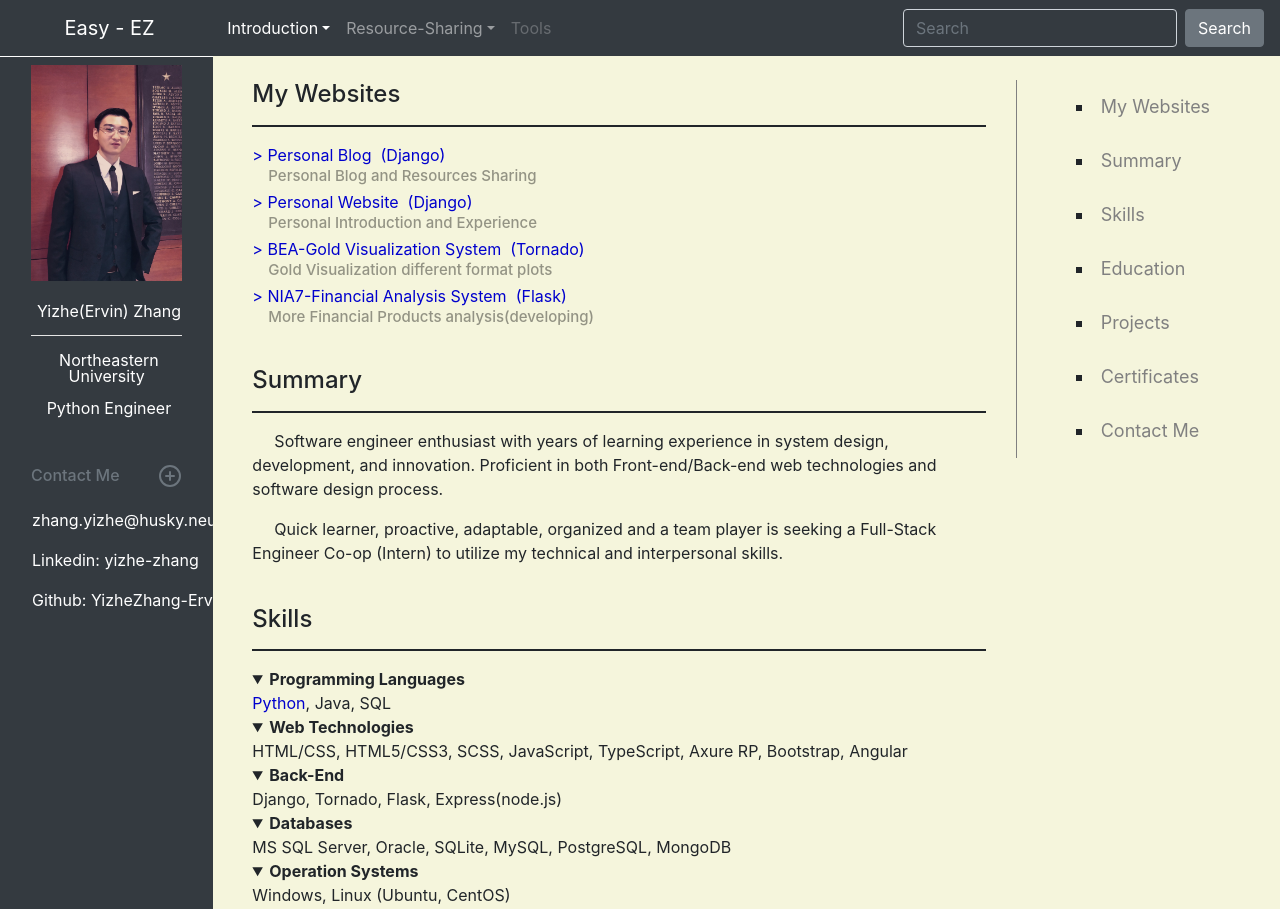
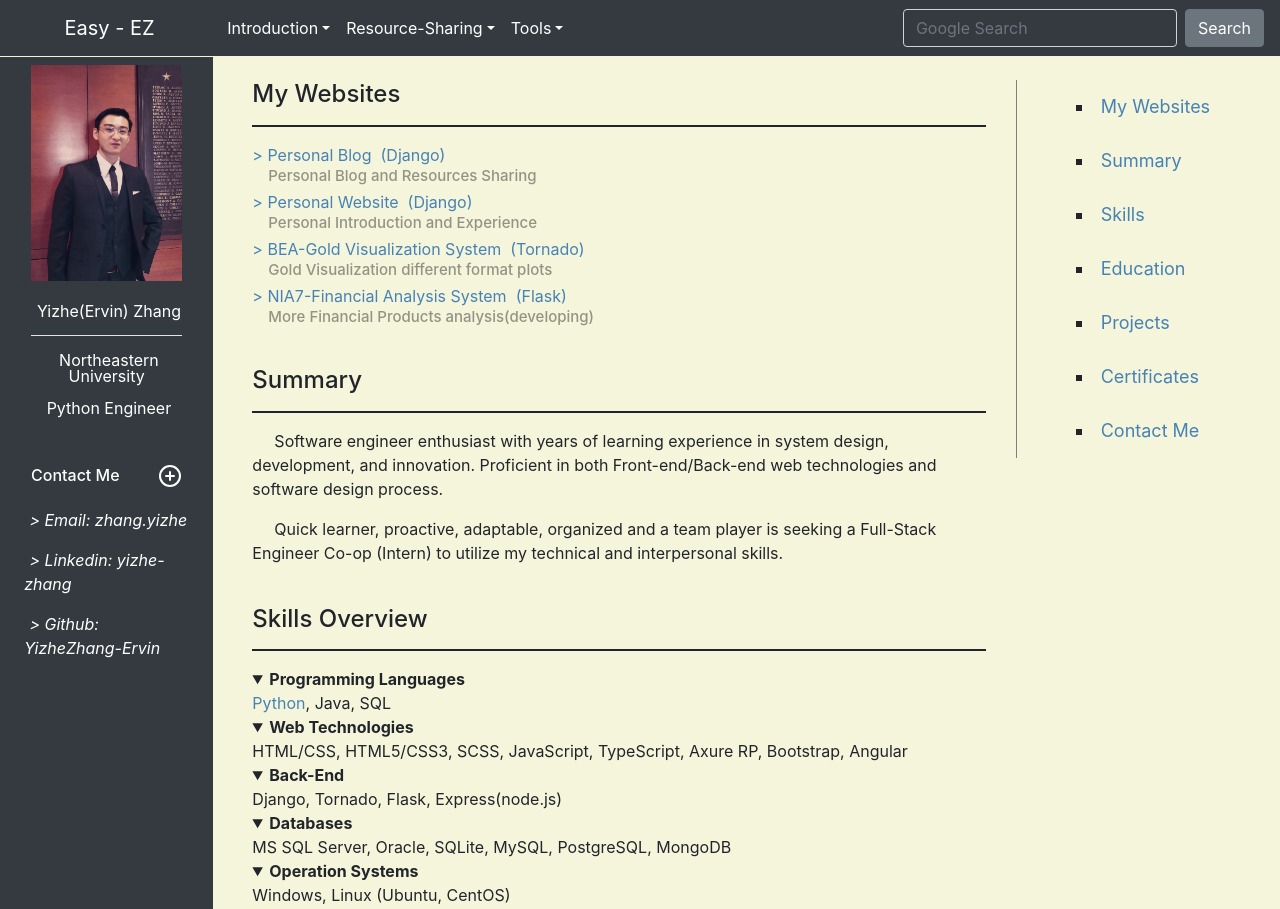
Before and after one commit to YizheZhang-Ervin/EasyEZ_V2, a Django app: page / in a window 1280 px wide. Shown: the top 909 px of the page. Run offline with Django 3.2, Linux system fonts and the light colour scheme; some libraries are stand-ins or nearby versions.

Commit message:
update style

```diff
--- a/Blog/templates/fullstack.html
+++ b/Blog/templates/fullstack.html
@@ -3,6 +3,7 @@
 {% block title %}Full Stack{% endblock %}
 
 {% block content %}
+<main id="main001" role="main" class="col-md-9 ml-sm-auto col-lg-10 px-4">
     <div class="container">
         <div class="row">
             <div class="col-9">
@@ -77,11 +78,12 @@
             </div>
             <div id="footer">
                 <p>Ervin Zhang |
-                <a style="color:darkgrey" target="_blank" href="mailto:zhang.yizhe@husky.neu.edu?subject=Please%20type%20in%20the%20subject">
+                    <a style="color:steelblue" target="_blank" href="mailto:zhang.yizhe@husky.neu.edu?subject=Please%20type%20in%20the%20subject">
                         zhang.yizhe@husky.neu.edu
                     </a>
                 </p>
             </div>
         </div>
     </div>
+</main>
 {% endblock %}
--- a/Blog/templates/header.html
+++ b/Blog/templates/header.html
@@ -21,31 +21,37 @@
                     <li class="nav-item dropdown active">
                         <a class="nav-link dropdown-toggle" id="dropdown01" data-toggle="dropdown" aria-haspopup="true" aria-expanded="false">Introduction</a>
                         <div class="dropdown-menu bg-dark" aria-labelledby="dropdown01">
-                            <a class="nav-link" href="/introduction/">Introduction<span class="sr-only">(current)</span></a>
-                            <a class="nav-link" href="/fullstack/">Technology Stack</a>
+                            <a class="dropdown-item color_white" href="/introduction/">Introduction<span class="sr-only">(current)</span></a>
+                            <a class="dropdown-item color_white" href="/fullstack/">Technology Stack</a>
                         </div>
                     </li>
-                    <li class="nav-item dropdown">
-                        <a class="nav-link dropdown-toggle" href="#" id="dropdown03" data-toggle="dropdown" aria-haspopup="true" aria-expanded="false">Resource-Sharing</a>
-                        <div class="dropdown-menu bg-dark" aria-labelledby="dropdown03">
-                            <a class="dropdown-item color_white" href="#">Video</a>
-                            <a class="dropdown-item color_white" href="#">Article</a>
-                            <a class="dropdown-item color_white" href="#">Others</a>
+                    <li class="nav-item dropdown active">
+                        <a class="nav-link dropdown-toggle" id="dropdown02" data-toggle="dropdown" aria-haspopup="true" aria-expanded="false">Resource-Sharing</a>
+                        <div class="dropdown-menu bg-dark" aria-labelledby="dropdown02">
+                            <a class="dropdown-item color_white disabled" href="#">Video</a>
+                            <a class="dropdown-item color_white disabled" href="#">Article</a>
+                            <a class="dropdown-item color_white disabled" href="#">Images</a>
+                            <a class="dropdown-item color_white disabled" href="#">Music</a>
+                            <a class="dropdown-item color_white disabled" href="#" >Others</a>
                         </div>
                     </li>
-                    <li class="nav-item">
-                        <a class="nav-link disabled" href="#" tabindex="-1" aria-disabled="true">Tools</a>
+                    <li class="nav-item dropdown active">
+                        <a class="nav-link dropdown-toggle" id="dropdown03" data-toggle="dropdown" aria-haspopup="true" aria-expanded="false">Tools</a>
+                        <div class="dropdown-menu bg-dark" aria-labelledby="dropdown03">
+                            <a class="dropdown-item color_white" href="/pfas/">PFAS</a>
+                            <a class="dropdown-item color_white" target="_blank" href="https://bea-analysis.herokuapp.com/">BEA-GVS</a>
+                        </div>
                     </li>
                 </ul>
-                <form class="form-inline my-2 my-lg-0">
-                    <input class="form-control mr-sm-2 bg-dark" type="text" placeholder="Search" aria-label="Search">
+                <form class="form-inline my-2 my-lg-0" action="http://www.google.com/search" method="get" target="_blank">
+                    <input name=q class="form-control mr-sm-2 bg-dark" type="text" placeholder="Google Search" aria-label="Search" style="color:white;" maxlength="255">
                     <button class="btn btn-secondary my-2 my-sm-0" type="submit">Search</button>
                 </form>
             </div>
         </nav>
 
         <div class="container-fluid">
-            <div class="row">
+            <div class="row" style="background-color:beige;">
                 <!-- left navbar -->
                 <nav id="nav001" class="col-md-2 d-none d-md-block bg-dark sidebar">
                     <div class="sidebar-sticky">
@@ -65,18 +71,18 @@
                         </li>
                       </ul>
 
-                      <h6 class="sidebar-heading d-flex justify-content-between align-items-center px-3 mt-4 mb-1 text-muted">
+                      <h6 class="sidebar-heading d-flex justify-content-between align-items-center px-3 mt-4 mb-1 color_white">
                         <span>Contact Me</span>
-                        <a class="d-flex align-items-center text-muted" href="/introduction/#p6" aria-label="Add a new report">
+                        <a class="d-flex align-items-center color_white" href="/introduction/#p6" aria-label="Add a new report">
                           <svg xmlns="http://www.w3.org/2000/svg" width="24" height="24" viewBox="0 0 24 24" fill="none" stroke="currentColor" stroke-width="2" stroke-linecap="round" stroke-linejoin="round" class="feather feather-plus-circle"><circle cx="12" cy="12" r="10"></circle><line x1="12" y1="8" x2="12" y2="16"></line><line x1="8" y1="12" x2="16" y2="12"></line></svg>
                         </a>
                       </h6>
                       <ul class="nav flex-column mb-2">
-                        <li class="nav-item">
-                          <a class="nav-link" href="#">
-                            <a target="_blank" href="mailto:zhang.yizhe@husky.neu.edu?subject=Please%20type%20in%20the%20subject"><p class="text_left color_white">zhang.yizhe@husky.neu.edu</p></a>
-                            <a target="_blank" href="https://www.linkedin.com/in/yizhe-zhang"><p class="text_left color_white">Linkedin: yizhe-zhang</p></a>
-                            <a target="_blank" href="https://github.com/YizheZhang-Ervin"><p class="text_left color_white">Github: YizheZhang-Ervin</p></a>
+                        <li class="nav-item" style="word-break:break-word;">
+                          <a class="nav-link">
+                            <a target="_blank" href="mailto:zhang.yizhe@husky.neu.edu?subject=Please%20type%20in%20the%20subject"><p class="text_left color_white"><i>> Email: zhang.yizhe</i></p></a>
+                            <a target="_blank" href="https://www.linkedin.com/in/yizhe-zhang"><p class="text_left color_white"><i>> Linkedin: yizhe-zhang</i></p></a>
+                            <a target="_blank" href="https://github.com/YizheZhang-Ervin"><p class="text_left color_white"><i>> Github: YizheZhang-Ervin</i></p></a>
                           </a>
                         </li>
                       </ul>
@@ -84,9 +90,7 @@
                     </div>
                   </nav>
                 <!-- main content -->
-                <main id="main001" role="main" class="col-md-9 ml-sm-auto col-lg-10 px-4">
-                    {% block content %}{% endblock %}
-                </main>
+                {% block content %}{% endblock %}
             </div>
         </div>
 
--- a/Blog/templates/introduction.html
+++ b/Blog/templates/introduction.html
@@ -3,10 +3,11 @@
 {% block title %}Introduction{% endblock %}
 
 {% block content %}
+<main id="main001" role="main" class="col-md-9 ml-sm-auto col-lg-10 px-4">
     <div class="container">
         <div class="row">
             <div class="col-9">
-            <div id="main001">
+                <div id="div001">
                     <br>
                     <!-- Title -->
                     <h4 id="p0">My Websites</h4>
@@ -29,9 +30,9 @@
                     <p>Quick learner, proactive, adaptable, organized and a team player is seeking a Full-Stack Engineer Co-op (Intern) to utilize my technical and interpersonal skills.</p>
                     <br>
                     <!-- skills -->
-                <h4 id="p2">Skills</h4>
+                    <h4 id="p2">Skills Overview</h4>
                     <hr class="bg-dark" style="border:1px solid">
-                <details style="margin:0 auto " open=""><summary><b>Programming Languages</b></summary><a target="_blank" href="/">Python</a>, Java, SQL</details>
+                    <details style="margin:0 auto " open=""><summary><b>Programming Languages</b></summary><a href="#">Python</a>, Java, SQL</details>
                     <details style="margin:0 auto " open=""><summary><b>Web Technologies</b></summary>HTML/CSS, HTML5/CSS3, SCSS, JavaScript, TypeScript, Axure RP, Bootstrap, Angular</details>
                     <details style="margin:0 auto " open=""><summary><b>Back-End</b></summary>Django, Tornado, Flask, Express(node.js)</details>
                     <details style="margin:0 auto " open=""><summary><b>Databases</b></summary>MS SQL Server, Oracle, SQLite, MySQL, PostgreSQL, MongoDB</details>
@@ -173,11 +174,12 @@
             </div>
             <div id="footer">
                 <p>Ervin Zhang |
-                <a style="color:darkgrey" target="_blank" href="mailto:zhang.yizhe@husky.neu.edu?subject=Please%20type%20in%20the%20subject">
+                    <a style="color:steelblue" target="_blank" href="mailto:zhang.yizhe@husky.neu.edu?subject=Please%20type%20in%20the%20subject">
                         zhang.yizhe@husky.neu.edu
                     </a>
                 </p>
             </div>
         </div>
     </div>
+</main>
 {% endblock %}
--- a/Blog/templates/submit.html
+++ b/Blog/templates/submit.html
@@ -3,6 +3,7 @@
 {% block title %}Submit{% endblock %}
 
 {% block content %}
+<main id="main001" role="main" class="col-md-9 ml-sm-auto col-lg-10 px-4">
     <div style="text-align:center;height:1000px;">
         <h1><em>Msg</em>  submitted</h1>
         <h4><em>Status: {{status}}</em></h4>
@@ -23,4 +24,5 @@
             </tr>
         </table>
     </div>
+</main>
 {% endblock %}
--- a/static/css/common.css
+++ b/static/css/common.css
@@ -6,7 +6,7 @@
 }
 
 #nav001{
-    border-top:white 1.2px outset;
+    border-top:beige 1.2px outset;
 }
 
 #nav_a001{
@@ -37,6 +37,13 @@
     background:beige;
 }
 
+#main002{
+    background:rgba(19,21,34,0.95);
+    color:gold;
+    border-top:1.5px solid beige;
+    border-left:1.5px solid beige;
+}
+
 .line-short{
     line-height:10px;
     margin-top:1%;
@@ -64,7 +71,7 @@
 }
 
 .menu_li a{
-    color:grey!important;
+    color:steelblue!important;
 }
 
 #footer{
@@ -74,8 +81,8 @@
     margin-top:5%;
 }
 
-#main001 a{
-    color:mediumblue;
+#div001 a{
+    color:steelblue;
 }
 
 p{
```
Also changed, not shown: Blog/financialanalysis.py (+12 -12 lines), Blog/templates/pfas.html (+7 -6 lines), static/pfas/img/1month.png, static/pfas/img/1week.png, static/pfas/img/2months.png, static/pfas/img/2weeks.png, static/pfas/img/3months.png, static/pfas/img/3weeks.png, static/pfas/img/allin_3D.png. Lines whose indentation alone changed are shown as unchanged.
